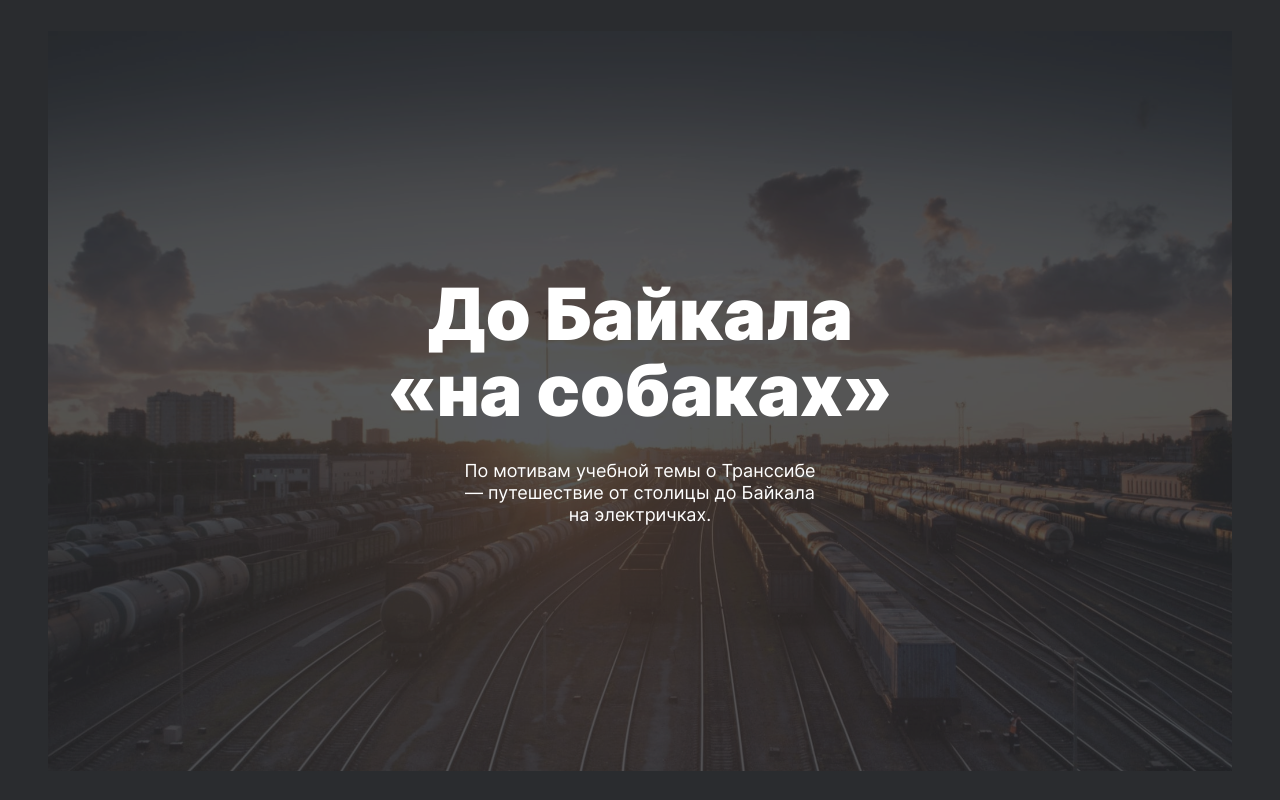
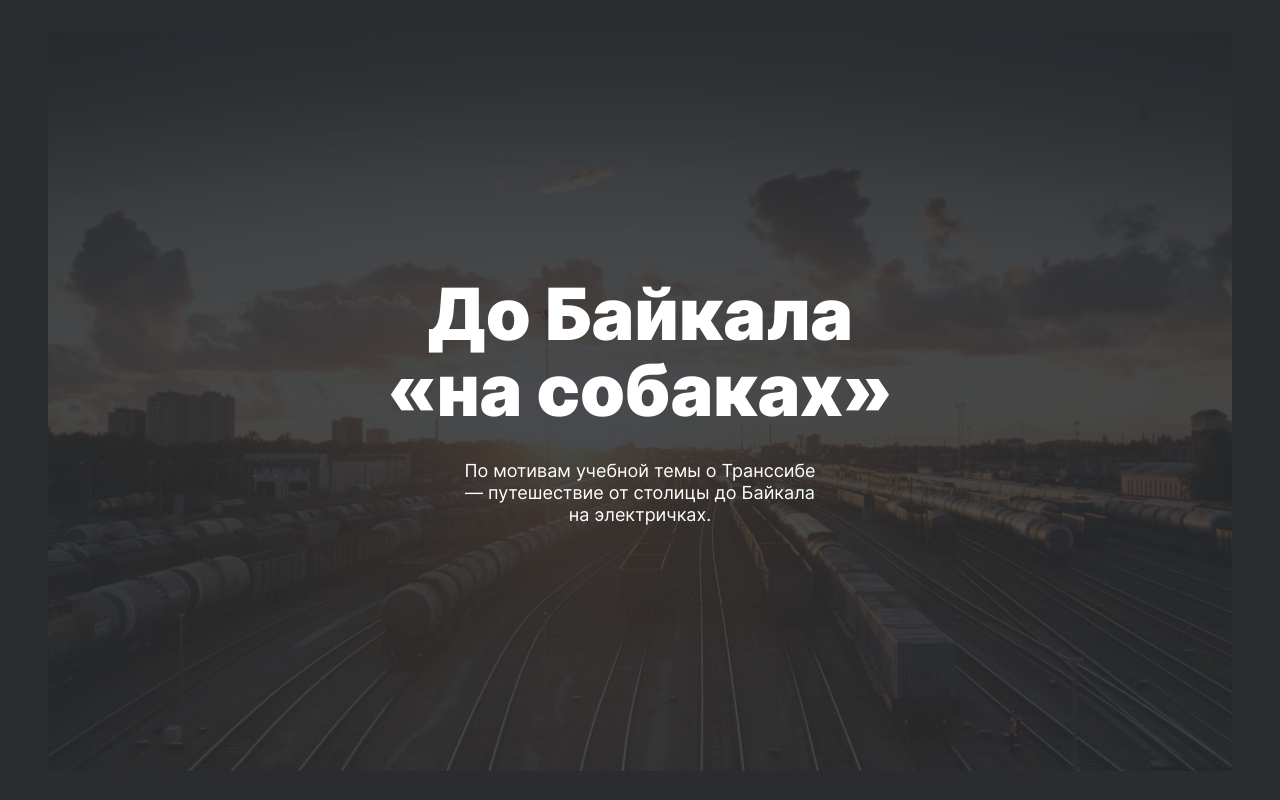
Before and after one commit to KupriianovaAlina/russian-travel, a plain HTML site: page index.html in a window 1280 px wide. In both pictures the pointer is over the link 640 px from the left and 6346 px from the top of the page. Shown: the part 5946-6746 px from the top of the page. Drawn offline with Linux system fonts and the light colour scheme; files whose address does not match are found by name.

Commit message:
работа над ошибками

```diff
--- a/blocks/cover/__black-filter/cover__black-filter.css
+++ b/blocks/cover/__black-filter/cover__black-filter.css
@@ -7,5 +7,5 @@
 }
 
 .cover__overlay:hover {
-  background-color: rgba(42, 44, 47, 0.7);
+  background-color: rgba(42, 44, 47, 0.8);
 }
```
